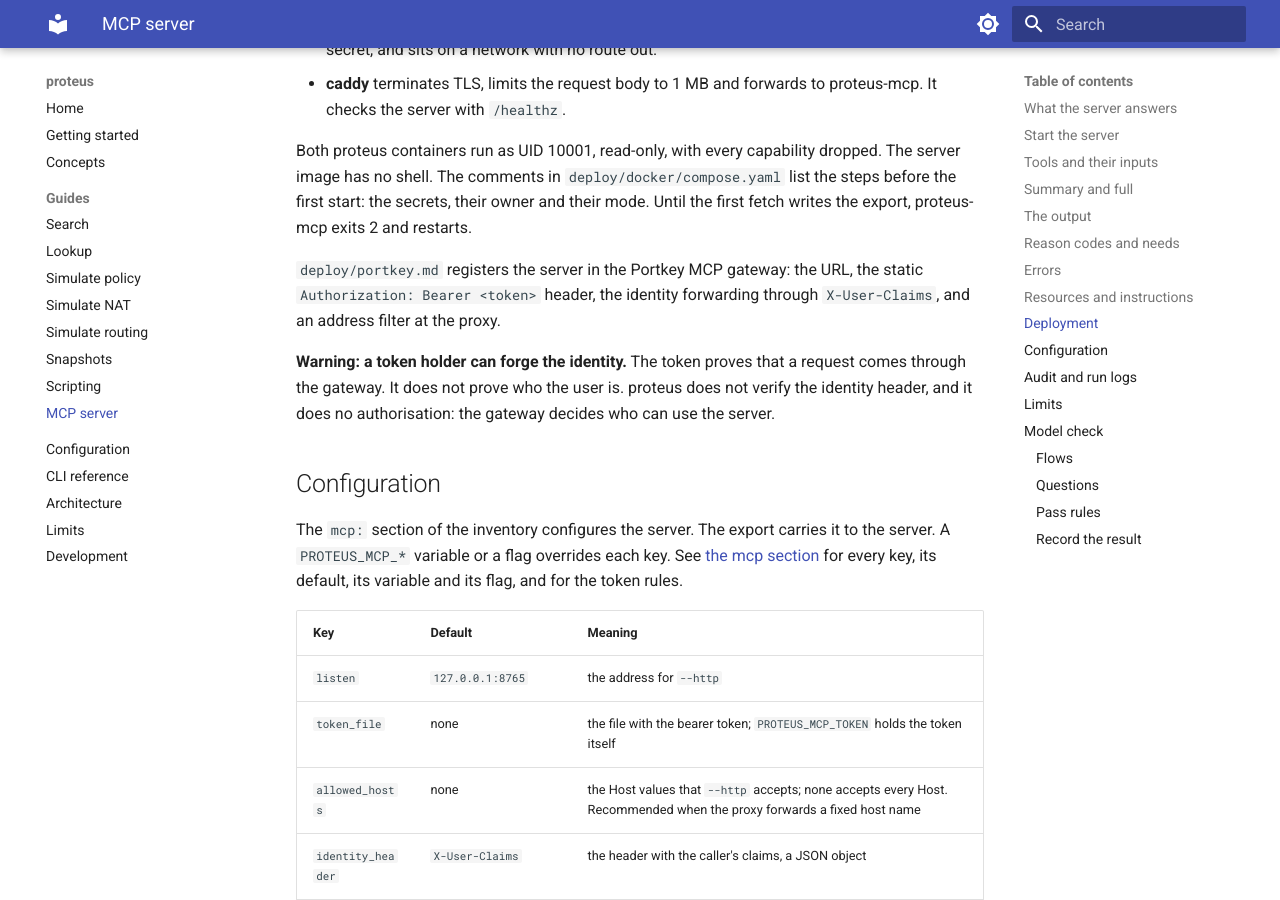
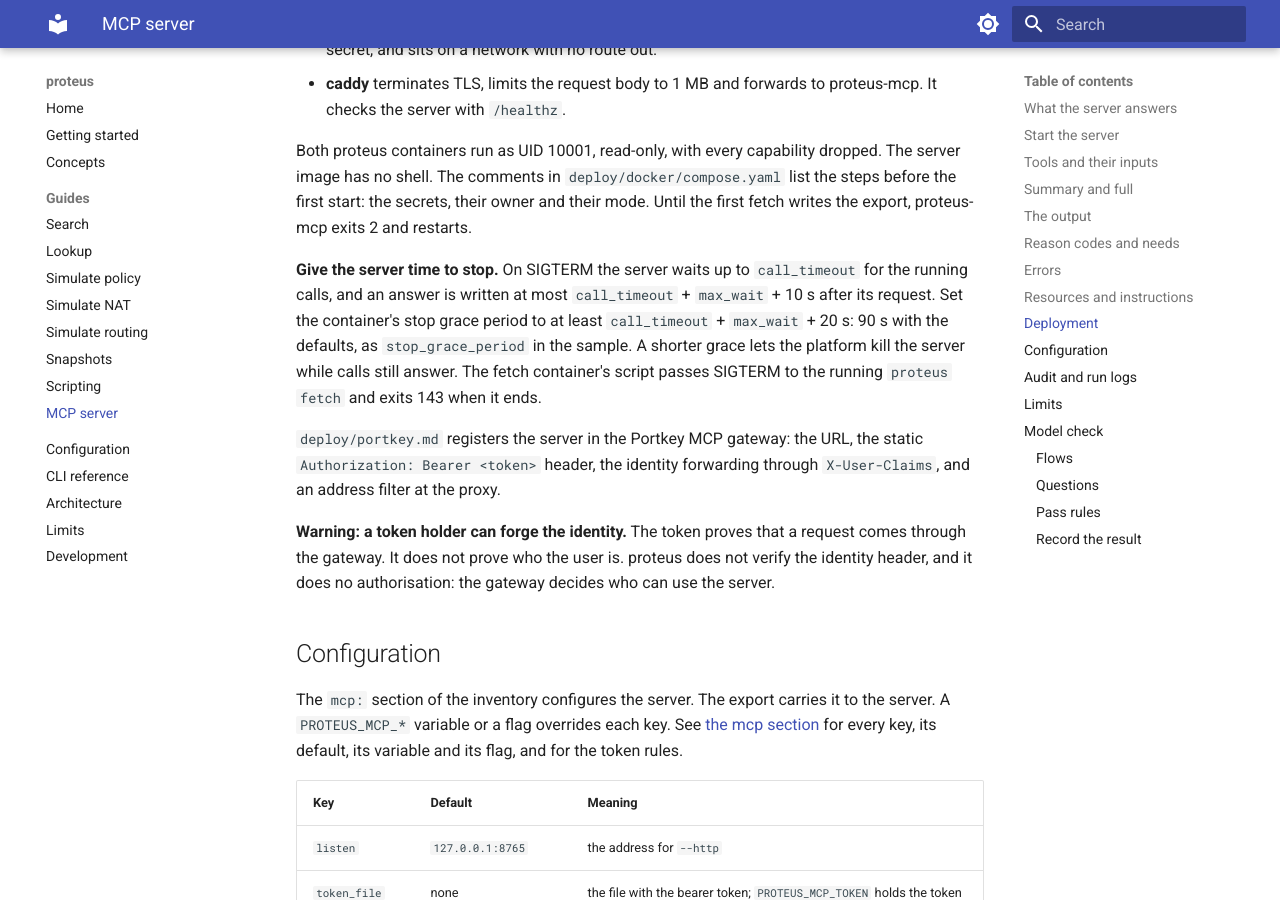
Before and after one commit to kaisero/proteus, an MkDocs documentation site: the page built from docs/guides/mcp.md, in a window 1280 px wide and 900 px high, scrolled down 6219 px. Built offline with MkDocs 1.6.1 and Material for MkDocs 9.7.7, drawn with Linux system fonts in a browser that asks for light colours.

Commit message:
Let the sample containers stop cleanly
The fetch loop runs as PID 1, which gets no default action for SIGTERM,
so the container ignored it until Docker killed it. The script now traps
TERM and INT, passes TERM to the running fetch, waits for it and exits.

The server waits for its running calls on SIGTERM, which can take longer
than Docker's default 10 seconds. Its grace period now covers the call
timeout and the slot wait with the defaults.

```diff
--- a/docs/guides/mcp.md
+++ b/docs/guides/mcp.md
@@ -226,6 +226,14 @@
 their owner and their mode. Until the first fetch writes the export, proteus-mcp
 exits 2 and restarts.
 
+**Give the server time to stop.** On SIGTERM the server waits up to
+`call_timeout` for the running calls, and an answer is written at most
+`call_timeout` + `max_wait` + 10 s after its request. Set the container's stop
+grace period to at least `call_timeout` + `max_wait` + 20 s: 90 s with the
+defaults, as `stop_grace_period` in the sample. A shorter grace lets the
+platform kill the server while calls still answer. The fetch container's script
+passes SIGTERM to the running `proteus fetch` and exits 143 when it ends.
+
 `deploy/portkey.md` registers the server in the Portkey MCP gateway: the URL, the
 static `Authorization: Bearer <token>` header, the identity forwarding through
 `X-User-Claims`, and an address filter at the proxy.
```
Also changed, not shown: CHANGELOG.md (+5 -0 lines), 2 other files.
